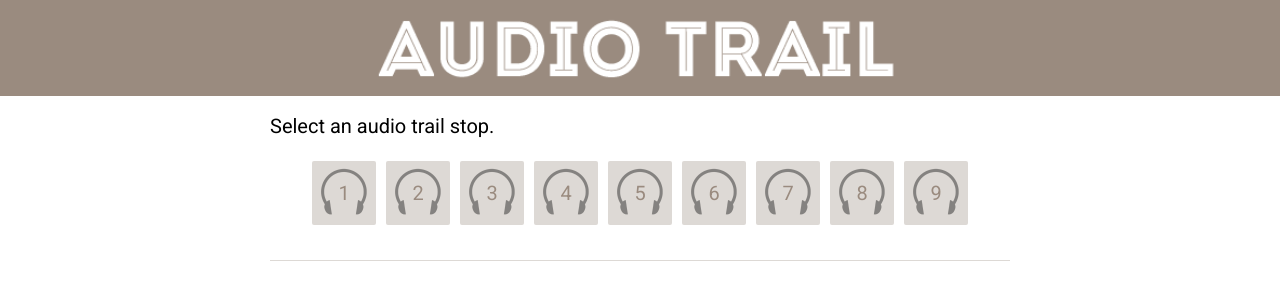
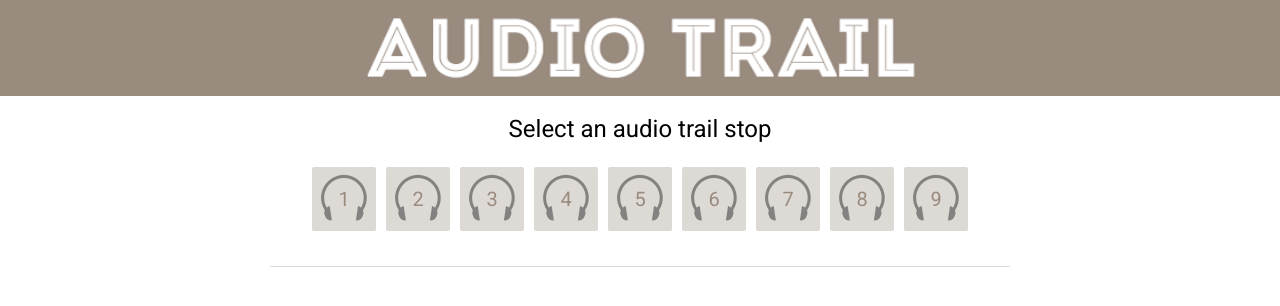
Before and after one commit to jonnybrownbill/lustre, a Jekyll site: the page built from index.html, in a window 1280 px wide. Shown: the top 306 px of the page. Built offline with Jekyll 4.4.1, drawn with Linux system fonts in a browser that asks for light colours.

Commit message:
nav updates

```diff
--- a/_config.yml
+++ b/_config.yml
@@ -18,7 +18,7 @@ logo: "/assets/img/logo/audio-trail.png"
 twitter_username: immigration_mv
 # github_username:  acmilabs
 menu_heading: "Select another stop"
-index_page_text: "Select an audio trail stop."
+index_page_text: "Select an audio trail stop"
 headphones_icon_color: "/assets/img/icons/headphones-dark.png"
 headphones_icon_light: "/assets/img/icons/headphones-light.png"
 
--- a/_includes/header-episode.html
+++ b/_includes/header-episode.html
@@ -3,9 +3,9 @@
   <div class="site-header-wrapper">
 
 
-    <a class="site-header-back-button" href="{{ site.baseurl }}/">
+    <!-- <a class="site-header-back-button" href="{{ site.baseurl }}/">
       <img src="{{ site.baseurl }}/assets/img/icons/button_play.svg"/>
-    </a>
+    </a> -->
 
     <a class="site-title" href="{{ site.baseurl }}/">
       <img src="{{ site.baseurl }}{{site.logo}}" alt="{{site.title}} logo" class="site-logo"/>
--- a/_sass/_layout.scss
+++ b/_sass/_layout.scss
@@ -1,3 +1,11 @@
+.home {
+    h2 {
+        font-size: 24px;
+        text-align: center;
+    }
+}
+
+
 /********************
  Welcome Pages
 ********************/
--- a/index.html
+++ b/index.html
@@ -5,7 +5,7 @@ layout: master
 
 <div class="home">
 
-  <p>{{ site.index_page_text }}</p>
+  <h2>{{ site.index_page_text }}</h2>
 
   <ul class="post-list">
     {% assign pages = site.pages | sort: 'page_rank' %}
```
Also changed, not shown: assets/img/logo/audio-trail.png.
